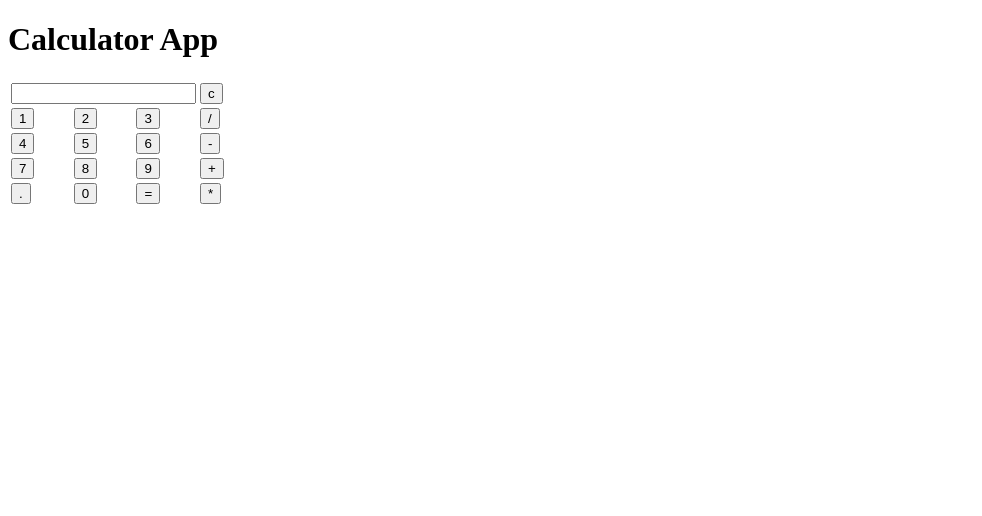
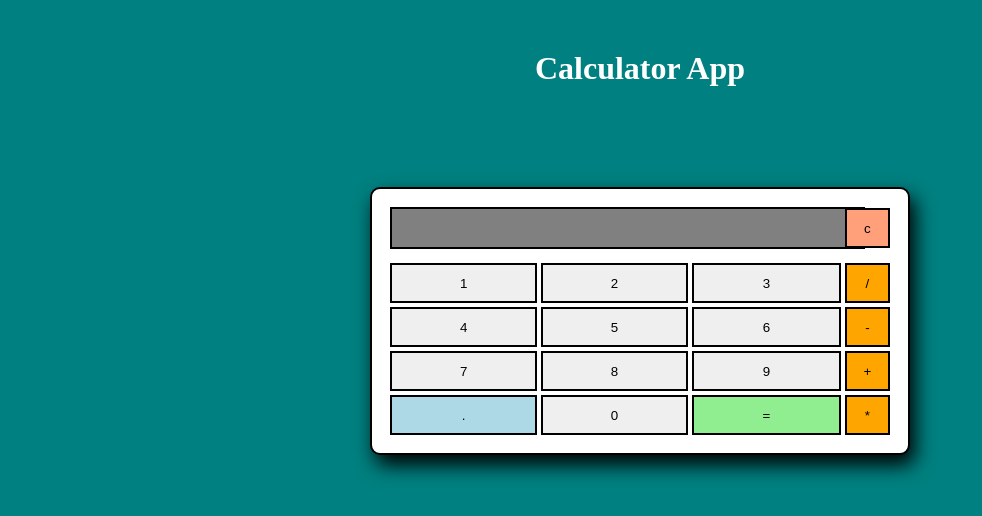
Before and after one commit to macgroigar/js-calculatorapp, a plain HTML site: page index.html in a window 1280 px wide. Shown: the whole page, without its empty margins (0-982 px from the left). Drawn offline with Linux system fonts and the light colour scheme.

Commit message:
added styles and neated up html

```diff
--- a/index.html
+++ b/index.html
@@ -1,10 +1,10 @@
 <!DOCTYPE html>
 <html lang="en">
 	<head>
-    <meta charset="UTF-8">
-    <meta http-equiv="X-UA-Compatible" content="IE=edge">
-    <meta name="viewport" content="width=device-width, initial-scale=1.0">
-    <link rel="stylesheet" href="main.css">
+		<meta charset="UTF-8" />
+		<meta http-equiv="X-UA-Compatible" content="IE=edge" />
+		<meta name="viewport" content="width=device-width, initial-scale=1.0" />
+		<link rel="stylesheet" href="main.css" />
 		<title>Calculator App</title>
 	</head>
 	<body>
@@ -13,66 +13,146 @@
 			<table>
 				<tr>
 					<td colspan="3">
-                    <input type="text" id="result" class="screen">
+						<input type="text" id="result" class="screen" />
 					</td>
 					<td>
-                    <input type="button" value="c" onclick="clearScreen()" class="clear">
+						<input
+							type="button"
+							value="c"
+							onclick="clearScreen()"
+							class="clear"
+						/>
 					</td>
 				</tr>
 				<tr>
 					<td>
-                    <input type="button" value="1" onclick="display('1')" class="number">
+						<input
+							type="button"
+							value="1"
+							onclick="display('1')"
+							class="number"
+						/>
 					</td>
 					<td>
-                    <input type="button" value="2" onclick="display('2')" class="number">
+						<input
+							type="button"
+							value="2"
+							onclick="display('2')"
+							class="number"
+						/>
 					</td>
 					<td>
-                    <input type="button" value="3" onclick="display('3')" class="number">
+						<input
+							type="button"
+							value="3"
+							onclick="display('3')"
+							class="number"
+						/>
 					</td>
 					<td>
-                    <input type="button" value="/" onclick="display('/')" class="operator">
+						<input
+							type="button"
+							value="/"
+							onclick="display('/')"
+							class="operator"
+						/>
 					</td>
 				</tr>
 				<tr>
 					<td>
-                    <input type="button" value="4" onclick="display('4')" class="number">
+						<input
+							type="button"
+							value="4"
+							onclick="display('4')"
+							class="number"
+						/>
 					</td>
 					<td>
-                    <input type="button" value="5" onclick="display('5')" class="number">
+						<input
+							type="button"
+							value="5"
+							onclick="display('5')"
+							class="number"
+						/>
 					</td>
 					<td>
-                    <input type="button" value="6" onclick="display('6')" class="number">
+						<input
+							type="button"
+							value="6"
+							onclick="display('6')"
+							class="number"
+						/>
 					</td>
 					<td>
-                    <input type="button" value="-" onclick="display('-')" class="operator">
+						<input
+							type="button"
+							value="-"
+							onclick="display('-')"
+							class="operator"
+						/>
 					</td>
 				</tr>
 				<tr>
 					<td>
-                    <input type="button" value="7" onclick="display('7')" class="number">
+						<input
+							type="button"
+							value="7"
+							onclick="display('7')"
+							class="number"
+						/>
 					</td>
 					<td>
-                    <input type="button" value="8" onclick="display('8')" class="number">
+						<input
+							type="button"
+							value="8"
+							onclick="display('8')"
+							class="number"
+						/>
 					</td>
 					<td>
-                    <input type="button" value="9" onclick="display('9')" class="number">
+						<input
+							type="button"
+							value="9"
+							onclick="display('9')"
+							class="number"
+						/>
 					</td>
 					<td>
-                    <input type="button" value="+" onclick="display('+')" class="operator">
+						<input
+							type="button"
+							value="+"
+							onclick="display('+')"
+							class="operator"
+						/>
 					</td>
 				</tr>
 				<tr>
 					<td>
-                    <input type="button" value="." onclick="display('.')" class="decimal">
+						<input
+							type="button"
+							value="."
+							onclick="display('.')"
+							class="decimal"
+						/>
 					</td>
 					<td>
-                    <input type="button" value="0" onclick="display('0')" class="number">
+						<input
+							type="button"
+							value="0"
+							onclick="display('0')"
+							class="number"
+						/>
 					</td>
 					<td>
-                    <input type="button" value="=" onclick="solve()" class="equal">
+						<input type="button" value="=" onclick="solve()" class="equal" />
 					</td>
 					<td>
-                    <input type="button" value="*" onclick="display('*')" class="operator">
+						<input
+							type="button"
+							value="*"
+							onclick="display('*')"
+							class="operator"
+						/>
 					</td>
 				</tr>
 			</table>
--- a/main.css
+++ b/main.css
@@ -0,0 +1,86 @@
+body {
+	background: teal;
+}
+h1 {
+	text-align: center;
+	color: #fff;
+	margin-top: 50px;
+}
+.screen {
+	background: grey;
+	border: solid #000 2px;
+	color: #fff;
+	font-size: medium;
+	width: 100%;
+	cursor: default;
+	padding: 10px;
+	margin: auto;
+	margin-bottom: 10px;
+}
+input[type="button"]:hover {
+	background: #fff;
+}
+input[type="button"]:active {
+	background: orangered;
+}
+.operator {
+	background: orange;
+	padding: 5px;
+	color: #000;
+	border: solid #000 2px;
+	width: 100%;
+	height: 40px;
+	cursor: pointer;
+}
+.number {
+	padding: 5px;
+	height: 40px;
+	color: #000;
+	border: solid #000 2px;
+	width: 100%;
+	cursor: pointer;
+}
+.decimal {
+	background: lightblue;
+	padding: 5px;
+	color: #000;
+	border: solid #000 2px;
+	width: 100%;
+	height: 40px;
+	cursor: pointer;
+}
+.equal {
+	background: lightgreen;
+	padding: 5px;
+	color: #000;
+	border: solid #000 2px;
+	width: 100%;
+	height: 40px;
+	cursor: pointer;
+}
+.clear {
+	background: lightsalmon;
+	padding: 5px;
+	color: #000;
+	border: solid #000 2px;
+	width: 100%;
+	height: 40px;
+	cursor: pointer;
+	margin: auto;
+	margin-bottom: 10px;
+}
+.container {
+	background: white;
+	padding: 15px;
+	color: #000;
+	border: solid #000 2px;
+	width: 40%;
+	display: block;
+	align-self: center;
+	border-radius: 10px;
+	margin: 100px auto;
+	box-shadow: 5px 10px 20px black;
+}
+table {
+	width: 100%;
+}
```
Lines whose indentation alone changed are shown as unchanged.
